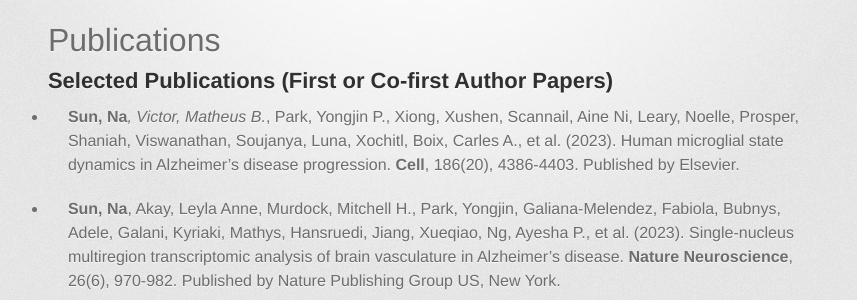
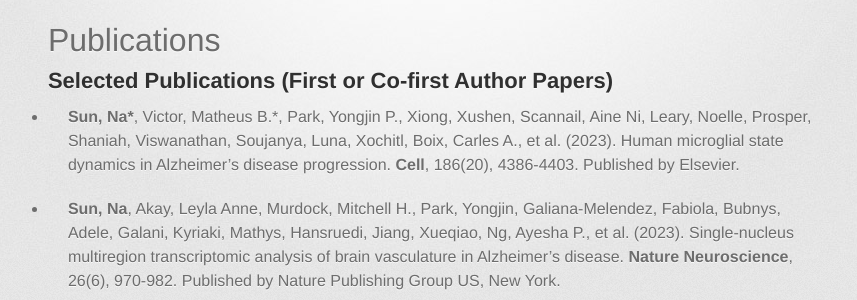
Before and after one commit to whitehead/SunLab, a Jekyll site: the page built from docs/publications.md, in a window 1280 px wide and 900 px high. Shown: the part 316-616 px from the top of the window, without its empty margins (171-1028 px from the left). Built offline with Jekyll 4.4.1, drawn with Linux system fonts in a browser that asks for light colours; some web fonts are replaced; part of the change alters nothing that is shown.

```diff
--- a/docs/publications.md
+++ b/docs/publications.md
@@ -9,7 +9,7 @@ title: Publications
 
 <!--### 2025 -->
 
-* <strong>Sun, Na</strong>*, Victor, Matheus B.*, Park, Yongjin P., Xiong, Xushen, Scannail, Aine Ni, Leary, Noelle, Prosper, Shaniah, Viswanathan, Soujanya, Luna, Xochitl, Boix, Carles A., et al. (2023). Human microglial state dynamics in Alzheimer’s disease progression. <strong>Cell</strong>, 186(20), 4386-4403. Published by Elsevier.
+* <strong>Sun, Na&#42;</strong>, Victor, Matheus B.*, Park, Yongjin P., Xiong, Xushen, Scannail, Aine Ni, Leary, Noelle, Prosper, Shaniah, Viswanathan, Soujanya, Luna, Xochitl, Boix, Carles A., et al. (2023). Human microglial state dynamics in Alzheimer’s disease progression. <strong>Cell</strong>, 186(20), 4386-4403. Published by Elsevier.
 
 * <strong>Sun, Na</strong>, Akay, Leyla Anne, Murdock, Mitchell H., Park, Yongjin, Galiana-Melendez, Fabiola, Bubnys, Adele, Galani, Kyriaki, Mathys, Hansruedi, Jiang, Xueqiao, Ng, Ayesha P., et al. (2023). Single-nucleus multiregion transcriptomic analysis of brain vasculature in Alzheimer’s disease. <strong>Nature Neuroscience</strong>, 26(6), 970-982. Published by Nature Publishing Group US, New York.
 
```
